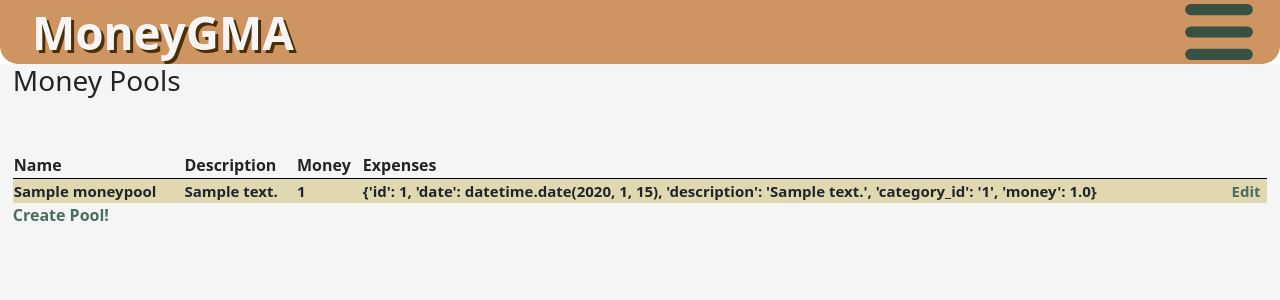
After one commit to geniusbat/MoneyGMA, a Django app: page /pools in a window 1280 px wide. The commit adds this page. Shown: the top 300 px of the page. Run offline with Django 4.2, Linux system fonts and the light colour scheme; tables that the repository leaves empty hold one stand-in row (values such as "Sample post").

Commit message:
Styling and developing

```diff
--- a/MoneyGMA/App/models.py
+++ b/MoneyGMA/App/models.py
@@ -10,6 +10,7 @@ class ExpenseCategory(models.Model):
     class Meta:
         verbose_name = ("Category")
         verbose_name_plural =("Categories")
+        ordering = ['type']
 
     def __str__(self):
         return self.type
@@ -22,8 +23,21 @@ class Expense(models.Model):
     money = models.FloatField("Money expended", default=0.0)
 
     class Meta:
+        ordering = ['date']
         verbose_name = ("Expense")
         verbose_name_plural =("Expenses")
 
     def __str__(self):
-        return self.date
+        return str(self.description) + " " + str(self.money)  + "$ " + datetime.strftime(self.date, "%d %B, %Y")
+
+class MoneyPool(models.Model):
+    name = models.CharField("Name", max_length=15)
+    description = models.CharField("Description", max_length=90, blank=True, default="")
+    money = models.IntegerField("Pool of Money")
+    expenses = models.ManyToManyField(Expense, blank=True, null=True)
+
+    class Meta:
+        ordering = ['name']
+
+    def __str__(self) -> str:
+        return self.name + ": " + self.description
--- a/MoneyGMA/App/urls.py
+++ b/MoneyGMA/App/urls.py
@@ -15,4 +15,8 @@ urlpatterns = [
     path("category",views.viewCategories, name="categories"),
     path("category/add",views.newCategory, name="addCategory"),
     path("category/edit/<str:name>",views.editCategory, name="editCategory"),
+    path("pools", views.moneyPools, name="moneyPools"),
+    path("pools/<int:poolId>", views.viewPool, name="viewPool"),
+    path("pools/edit/<int:poolId>", views.editPool, name="editPool"),
+    path("pools/add", views.addPool, name="addPool"),
 ]
--- a/MoneyGMA/App/views.py
+++ b/MoneyGMA/App/views.py
@@ -96,7 +96,11 @@ def newExpense(request):
     if request.method == 'POST':
         form = ExpenseForm(request.POST)
         if form.is_valid():
-            form.save()
+            instance = form.save()
+            print(form["pools"].value())
+            for poolId in form["pools"].value():
+                pool = MoneyPool.objects.get(pk=poolId)
+                pool.expenses.add(Expense.objects.all().get(pk=instance.id))
             return redirect("index")
     else:
         context = viewData();context["viewShortTitle"]="Expenses"; context["formSubmit"]="Add"; context["viewTitle"]="Add new expense"
@@ -113,7 +117,18 @@ def editExpense(request, id):
             return redirect("index")
         form = ExpenseForm(request.POST, instance=expense)
         if form.is_valid():
-            form.save()
+            instance = form.save()
+            if len(form["pools"])!=0:
+                poolIds = MoneyPool.objects.filter(expenses__in=[instance.id])
+                newPoolIds = form["pools"].value()
+                oldUnfound = [ins.id for ins in poolIds if ins.id not in newPoolIds]
+                newUnfound = [id for id in newPoolIds if id not in poolIds]
+                #Remove old
+                for id in oldUnfound:
+                    MoneyPool.objects.all().get(pk=id).expenses.remove(instance)
+                #Add new
+                for id in newUnfound:
+                    MoneyPool.objects.all().get(pk=id).expenses.add(instance)
             return redirect("index")
         else:
             return JsonResponse(form.errors)
@@ -168,3 +183,54 @@ def editCategory(request, name):
         form = ExpenseCategoryForm(instance=category)
         context["form"] = form
         return render(request, 'baseTemplates/genericForm.html', context=context)
+
+def moneyPools(request):
+    template = "moneyPools.html"
+    context = viewData(); context["viewShortTitle"]="Money Pools"; context["viewTitle"]="Money Pools"
+    pools = list(MoneyPool.objects.all().values())
+    for pool in pools:
+        pool["expenses"] = list(MoneyPool.objects.get(pk=pool["id"]).expenses.values())
+    context["pools"] = pools
+    return render(request, template, context)
+
+
+def viewPool(request, poolId):
+    template = "moneyPools.html"
+    context = viewData(); context["viewShortTitle"]="View pool"; context["viewTitle"]="View Pool"
+    pool = MoneyPool.objects.get(pk=poolId)
+    context["pool"] = pool
+    return render(request, template, context)
+
+def addPool(request):
+    if request.method == 'POST':
+        form = MoneyPoolForm(request.POST)
+        if form.is_valid():
+            form.save()
+            return redirect("moneyPools")
+    else:
+        context = viewData();context["viewShortTitle"]="Pools"; context["formSubmit"]="Create Pool"; context["viewTitle"]="Create a new pool"
+        form = MoneyPoolForm()
+        context["form"] = form
+        return render(request, 'baseTemplates/genericForm.html', context=context)
+
+def editPool(request, poolId):
+    if request.method == 'POST':
+        try:
+            pool = MoneyPool.objects.get(pk=poolId)
+        except MoneyPool.DoesNotExist:
+            return redirect("moneyPools")
+        form = MoneyPoolForm(request.POST, instance=pool)
+        if form.is_valid():
+            instance = form.save()
+            return redirect("moneyPools")
+        else:
+            return JsonResponse(form.errors)
+    else:
+        try:
+            pool = MoneyPool.objects.get(pk=poolId)
+        except MoneyPool.DoesNotExist:
+            return redirect("moneyPools")
+        context = viewData();context["viewShortTitle"]="MoneyPools"; context["formSubmit"]="Edit"; context["viewTitle"]="Edit Pool"
+        form = MoneyPoolForm(instance=pool)
+        context["form"] = form
+        return render(request, 'baseTemplates/genericForm.html', context=context)
--- a/MoneyGMA/static/baseStatic/base.css
+++ b/MoneyGMA/static/baseStatic/base.css
@@ -8,7 +8,7 @@
     /*--kombu-green: #31493C;*/
 }
 
-html, body {margin: 0; height: 100%; overflow: hidden}
+html, body {margin: 0; height: 100%; overflow: hidden; background-color: var(--cultured-white);}
 
 .content {
     padding: 0 1vw 0 1vw;
@@ -22,7 +22,7 @@ html, body {margin: 0; height: 100%; overflow: hidden}
     border-bottom-right-radius: 2vh;
     height: 7vh;
     background-color: var(--crayola-tan);
-    padding: 0 1vw 0 0.5vw;
+    padding: 0.3vh 2vw 0.3vh 0.5vw;
     display: flex;
     align-items: center;
     justify-content: space-between;
--- a/MoneyGMA/static/components/datePager.css
+++ b/MoneyGMA/static/components/datePager.css
@@ -3,10 +3,13 @@
     flex-direction: row;
     justify-content: space-around;
     align-items: center;
-
+    font-size: 20px;
 }
 
 .datePager-pager {
+    border-radius: 1vh;
+    background-color: var(--kombu-green);
+    color: var(--cultured-white);
     height: 50%;
     display: flex;
     justify-content: center;
--- a/MoneyGMA/static/index.css
+++ b/MoneyGMA/static/index.css
@@ -124,12 +124,7 @@
     font-weight: 700;
 }
 
-a {
-    color: var(--kombu-green);
-    text-decoration: none;
-}
-
-a:hover {
+.addExpenseLink > a:hover {
     color: var(--noir-caffe);
     text-decoration: none;
 }
--- a/MoneyGMA/static/partiallyViewExpenses.css
+++ b/MoneyGMA/static/partiallyViewExpenses.css
@@ -5,4 +5,24 @@ table {
 .table-row {
     border-top: 1px solid black;
     border-collapse: collapse;
+    font-size: 15px;
 }
+
+.rowA {
+    background-color: var(--dutch-white);
+}
+
+.rowB {
+    background-color: var(--crayola-tan);
+}
+
+a {
+    color: var(--kombu-green);
+    text-decoration: none;
+    font-weight: 700;
+}
+
+a:hover {
+    color: var(--noir-caffe);
+    text-decoration: none;
+}
--- a/MoneyGMA/templates/baseTemplates/navBar.html
+++ b/MoneyGMA/templates/baseTemplates/navBar.html
@@ -8,6 +8,7 @@
     <div class="mainMenu" id="mainMenu" style="display: none;">
         <div class="mainMenu-item"><a href="{% url 'index' %}">Expenses</a></div>
         <div class="mainMenu-item"><a href="{% url 'categories' %}">Categories</a></div>
+        <div class="mainMenu-item"><a href="{% url 'moneyPools' %}">Pools</a></div>
     </div>
 </div>
 {% load static %}
--- /dev/null
+++ b/MoneyGMA/templates/moneyPools.html
@@ -0,0 +1,36 @@
+{% extends 'baseTemplates/base.html' %}
+{% load static %}
+{% block head %}
+    {% load static %}
+    <title>Money Pools</title>
+    <link rel="stylesheet" type="text/css" href="{% static 'index.css' %}">
+    <link rel="stylesheet" type="text/css" href="{% static 'partiallyViewExpenses.css' %}">
+{% endblock head %}
+{% block content %}
+    <h3>Money Pools</h3>
+    <div class="spacer"></div>
+    <table>
+        <tr>
+            <th>Name</th>
+            <th>Description</th>
+            <th>Money</th>
+            <th>Expenses</th>
+        </tr>
+        {% for pool in  pools %}
+            <tr class="table-row {% cycle 'rowA' 'rowB' %}">
+                <td>{{ pool.name }}</td>
+                <td>{{ pool.description }}</td>
+                <td>{{ pool.money }}</td>
+                <td>
+                    {% for expense in  pool.expenses%}
+                        {{expense}} <br>
+                    {% endfor %}
+                </td>
+                <td><a href="{% url 'editPool' pool.id %}">Edit</a></td>
+            </tr>
+        {% endfor %}
+    </table>
+    <div class="addPoolLink">
+        <a href="{% url 'addPool' %}">Create Pool!</a>
+    </div>
+{% endblock content %}
--- a/MoneyGMA/templates/partiallyViewExpenses.html
+++ b/MoneyGMA/templates/partiallyViewExpenses.html
@@ -18,7 +18,7 @@
             <th>Money</th>
         </tr>
         {% for expense in  expenses %}
-            <tr class="table-row">
+            <tr class="table-row {% cycle 'rowA' 'rowB' %}">
                 <td>{{ expense.date | prettyDate }}</td>
                 <td>{{ expense.category }}</td>
                 <td>{{ expense.description }}</td>
```
Also changed, not shown: MoneyGMA/App/forms.py (+7 -3 lines), MoneyGMA/static/viewCategories.css (+15 -1 lines), MoneyGMA/templates/viewPool.html (added, +12 -0 lines), MoneyGMA/App/migrations/0005_alter_expense_options_alter_expensecategory_options_and_more.py (added), MoneyGMA/static/baseStatic/menu-icon.svg.
